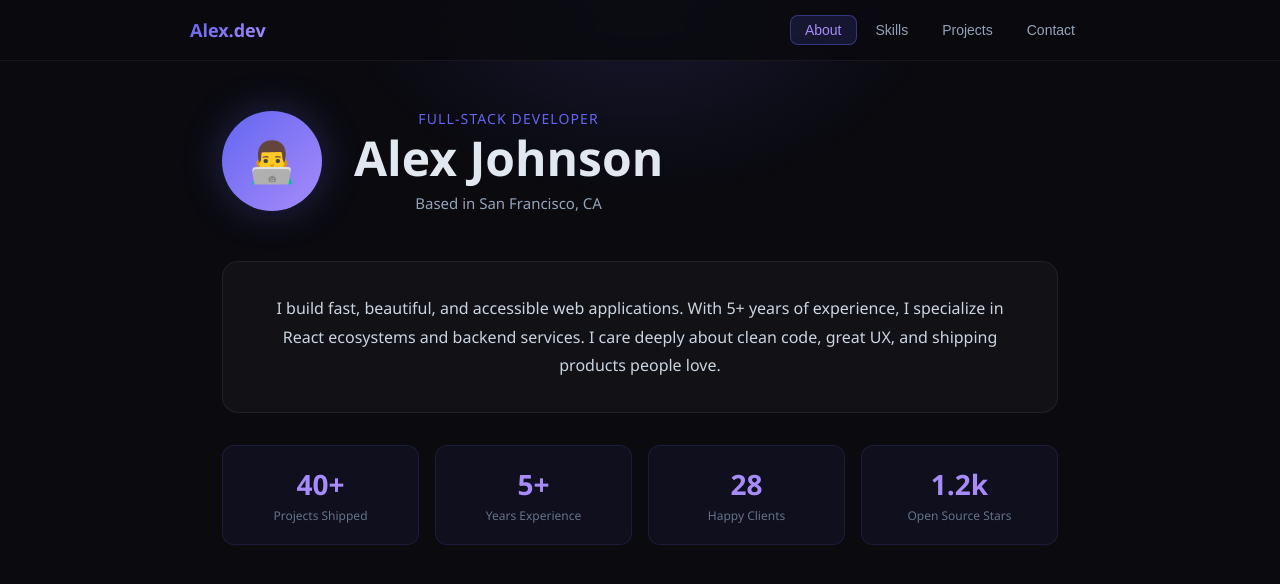
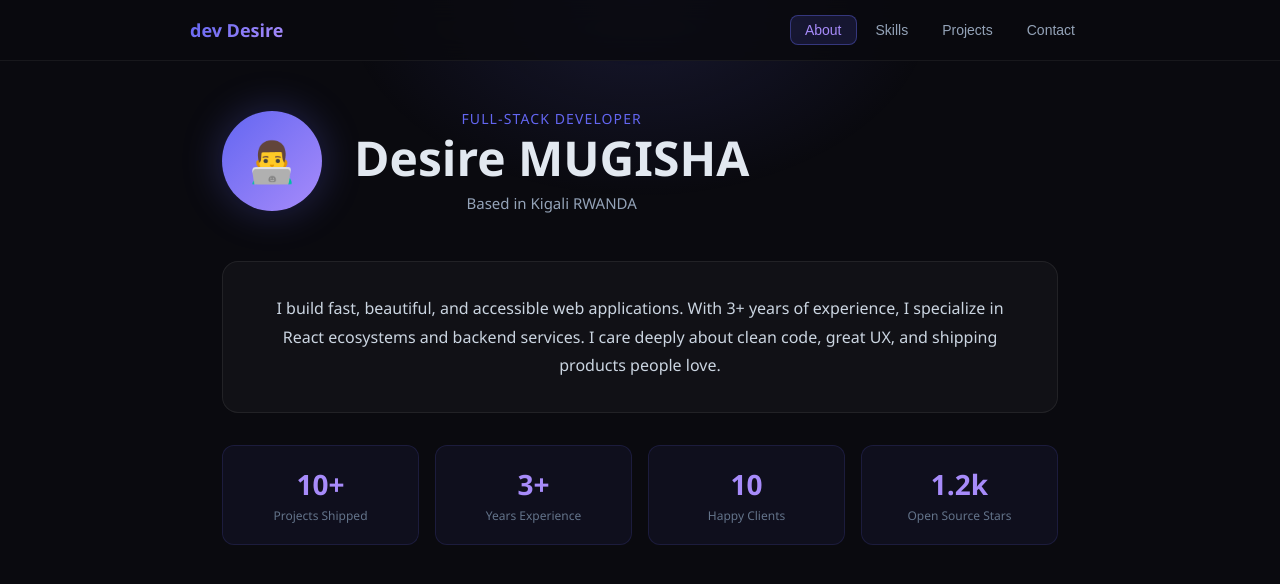
Before and after one commit to MugishaDesire/Portfolio, a React (Create React App) app: page / in a window 1280 px wide. Shown: the top 584 px of the page. Built offline with nearby package versions, Linux system fonts and the light colour scheme.

Commit message:
update on protfolio informations

```diff
--- a/src/Portfolio.js
+++ b/src/Portfolio.js
@@ -4,19 +4,19 @@ const projects = [
   {
     title: "E-Commerce Platform",
     desc: "Full-stack shopping app with cart, payments & admin dashboard.",
-    tech: ["React", "Node.js", "MongoDB"],
+    tech: ["React", "Node.js", "MySQL"],
     color: "#1a1a2e",
   },
+  // {
+  //   title: "Weather Dashboard",
+  //   desc: "Real-time weather app with beautiful animated data visualizations.",
+  //   tech: ["React", "D3.js", "OpenWeather API"],
+  //   color: "#16213e",
+  // },
   {
-    title: "Weather Dashboard",
-    desc: "Real-time weather app with beautiful animated data visualizations.",
-    tech: ["React", "D3.js", "OpenWeather API"],
-    color: "#16213e",
-  },
-  {
-    title: "Task Manager",
+    title: "Event Managment",
     desc: "Kanban-style productivity tool with drag & drop and team collaboration.",
-    tech: ["Next.js", "PostgreSQL", "Socket.io"],
+    tech: ["Djongo", "MySQL","fulter", "Socket.io"],
     color: "#0f3460",
   },
   {
@@ -29,10 +29,10 @@ const projects = [
 
 const skills = [
   { name: "React / Next.js", level: 92 },
-  { name: "Node.js / Express", level: 85 },
+  { name: "Node.js / Express", level: 90 },
   { name: "TypeScript", level: 80 },
-  { name: "UI/UX Design", level: 75 },
-  { name: "PostgreSQL / MongoDB", level: 78 },
+  { name: "UI/UX Design", level: 80 },
+  { name: "PostgreSQL / MySQL", level: 90 },
 ];
 
 const navLinks = ["About", "Skills", "Projects", "Contact"];
@@ -117,7 +117,7 @@ export default function Portfolio() {
             background: "linear-gradient(135deg, #6366f1, #a78bfa)",
             WebkitBackgroundClip: "text", WebkitTextFillColor: "transparent"
           }}>
-            Alex.dev
+            dev Desire
           </span>
           <div style={{ display: "flex", gap: "4px" }}>
             {navLinks.map(link => (
@@ -156,10 +156,10 @@ export default function Portfolio() {
                   Full-Stack Developer
                 </p>
                 <h1 style={{ fontSize: "clamp(2rem, 5vw, 3rem)", fontWeight: 700, margin: "0 0 8px", lineHeight: 1.1 }}>
-                  Alex Johnson
+                  Desire MUGISHA
                 </h1>
                 <p style={{ color: "#94a3b8", margin: 0, fontSize: "15px" }}>
-                  Based in San Francisco, CA
+                  Based in  Kigali RWANDA
                 </p>
               </div>
             </div>
@@ -170,15 +170,15 @@ export default function Portfolio() {
               borderRadius: "16px", padding: "2rem", marginBottom: "2rem"
             }}>
               <p style={{ lineHeight: 1.8, color: "#cbd5e1", margin: 0, fontSize: "16px" }}>
-                I build fast, beautiful, and accessible web applications. With 5+ years of experience, I specialize in React ecosystems and backend services. I care deeply about clean code, great UX, and shipping products people love.
+                I build fast, beautiful, and accessible web applications. With 3+ years of experience, I specialize in React ecosystems and backend services. I care deeply about clean code, great UX, and shipping products people love.
               </p>
             </div>
 
             <div style={{ display: "grid", gridTemplateColumns: "repeat(auto-fit, minmax(160px, 1fr))", gap: "1rem" }}>
               {[
-                { label: "Projects Shipped", value: "40+" },
-                { label: "Years Experience", value: "5+" },
-                { label: "Happy Clients", value: "28" },
+                { label: "Projects Shipped", value: "10+" },
+                { label: "Years Experience", value: "3+" },
+                { label: "Happy Clients", value: "10" },
                 { label: "Open Source Stars", value: "1.2k" },
               ].map(({ label, value }) => (
                 <div key={label} style={{
```
